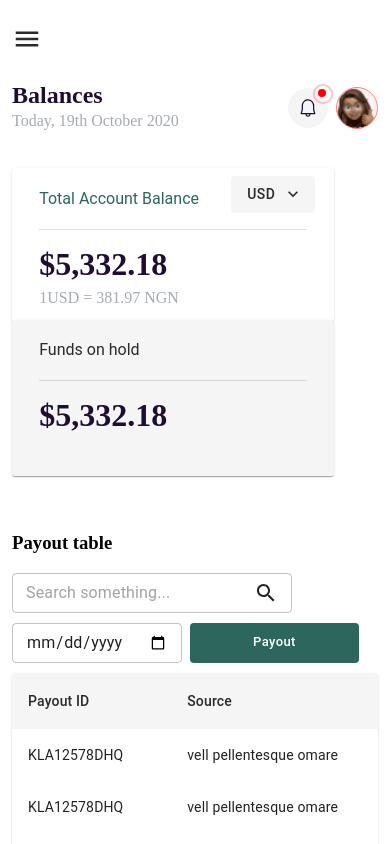
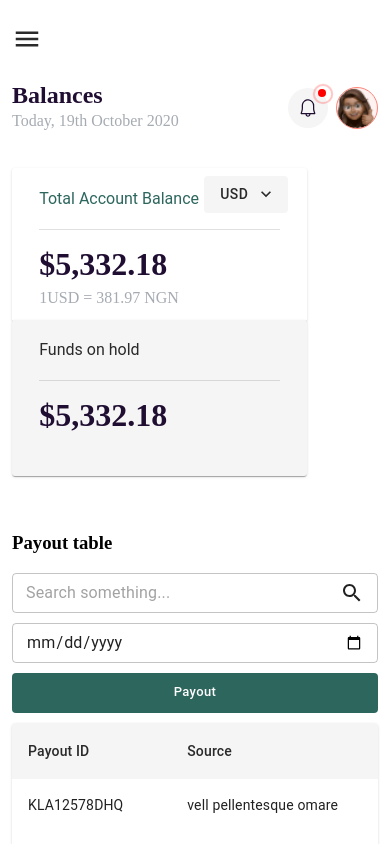
Before and after one commit to ajayiezekiel/merchantDashboard, a React (Create React App) app: page / in a window 390 px wide. Shown: the top 844 px of the page. Built offline with nearby package versions, Linux system fonts and the light colour scheme.

Commit message:
made the page mobile responsive@

```diff
--- a/src/components/main/card/FirstCard.tsx
+++ b/src/components/main/card/FirstCard.tsx
@@ -30,6 +30,9 @@
                 minWidth: 273,
                 paddingLeft: '0.7em',
                 paddingRight: '0.7em',
+            },
+            [theme.breakpoints.down('xs')]: {
+                width: 'inherit',
             },
         },
         button: {
--- a/src/components/main/card/SecondCard.tsx
+++ b/src/components/main/card/SecondCard.tsx
@@ -20,7 +20,9 @@
                 paddingLeft: '0.7em',
                 paddingRight: '0.7em',
             },
-            // boxShadow: 'none',
+            [theme.breakpoints.down('xs')]: {
+                width: 'inherit',
+            },
         },
         smallP: {
             padding: '3.5px 0',
--- a/src/components/main/tableHeader/TableHeader.tsx
+++ b/src/components/main/tableHeader/TableHeader.tsx
@@ -21,6 +21,10 @@
                 color: theme.palette.secondary.light,
                 backgroundColor: '#f5f5f5',
             },
+            [theme.breakpoints.down('xs')]: {
+                width: '100%',
+                marginBottom: 10,
+            },
         },
         label: {
             textTransform: 'capitalize',
@@ -30,11 +34,30 @@
             [theme.breakpoints.down('sm')]: {
                 marginBottom: 10,
             },
+            [theme.breakpoints.down('xs')]: {
+                marginRight: 0,
+            },
         },
-        form: {
+        header: {
             display: 'flex',
             justifyContent: 'flex-end',
             flex: 1,
+            // [theme.breakpoints.down('sm')]: {
+            //     display: 'flex',
+            // },
+            [theme.breakpoints.down('xs')]: {
+                justifyContent: 'center',
+                flexDirection: 'column',
+            },
+        },
+        form: {
+            [theme.breakpoints.down('sm')]: {
+                display: 'flex',
+            },
+            [theme.breakpoints.down('xs')]: {
+                display: 'flex',
+                flexDirection: 'column',
+            },
         },
         bigP: {
             fontSize: '1.2em',
@@ -51,8 +74,8 @@
     return (
         <div className={classes.root}>
             <h3>Payout table</h3>
-            <div className={classes.form}>
-                <form>
+            <div className={classes.header}>
+                <form className={classes.form}>
                     <TextField
                         id="input-with-icon-textfield"
                         placeholder="Search something..."
```
